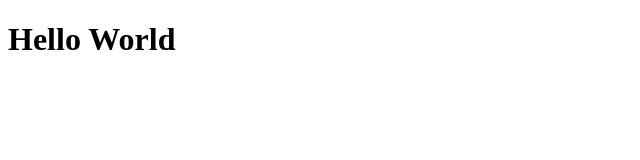
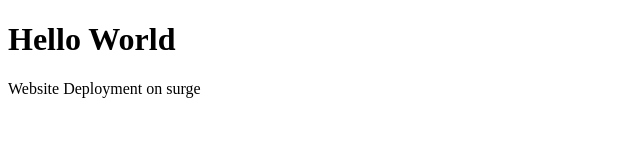
Before and after one commit to abdec2/bootcamp, a plain HTML site: page index.html in a window 1280 px wide. Shown: the whole page, without its empty margins (0-640 px from the left). Drawn offline with Linux system fonts and the light colour scheme.

Commit message:
Update index.html

```diff
--- a/index.html
+++ b/index.html
@@ -7,5 +7,6 @@
 </head>
 <body>
     <h1>Hello World</h1>
+    <p>Website Deployment on surge</p>
 </body>
 </html>
```
